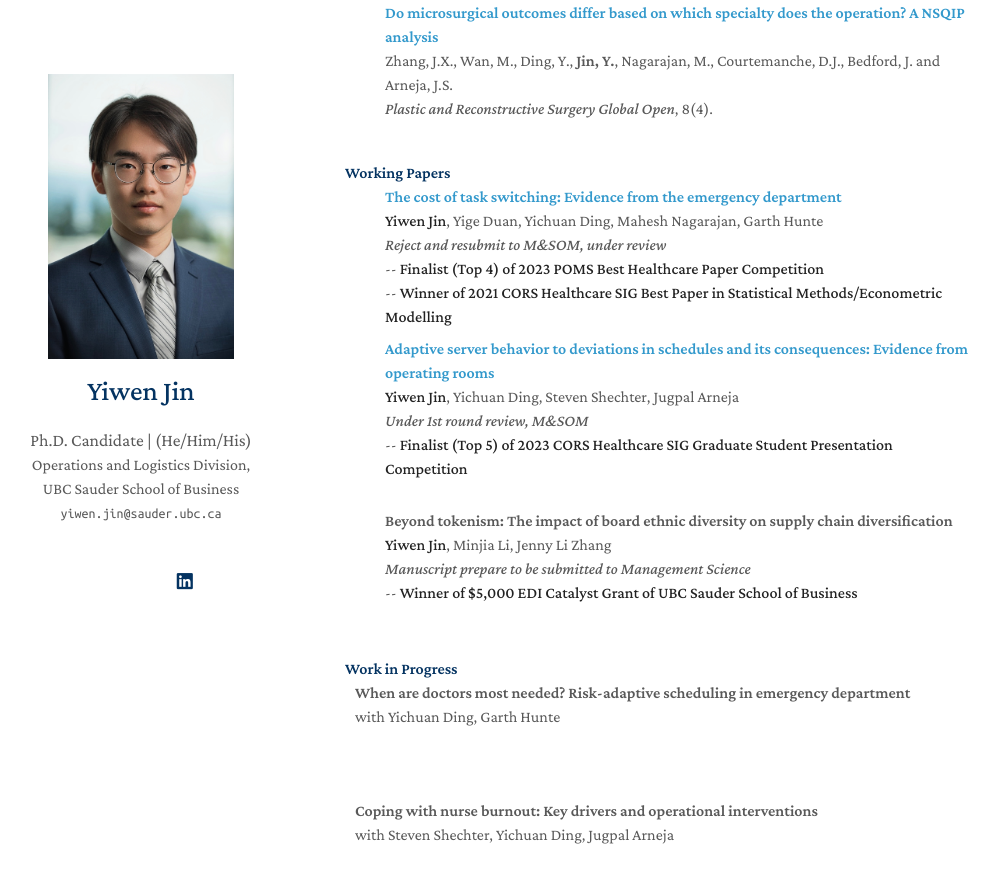
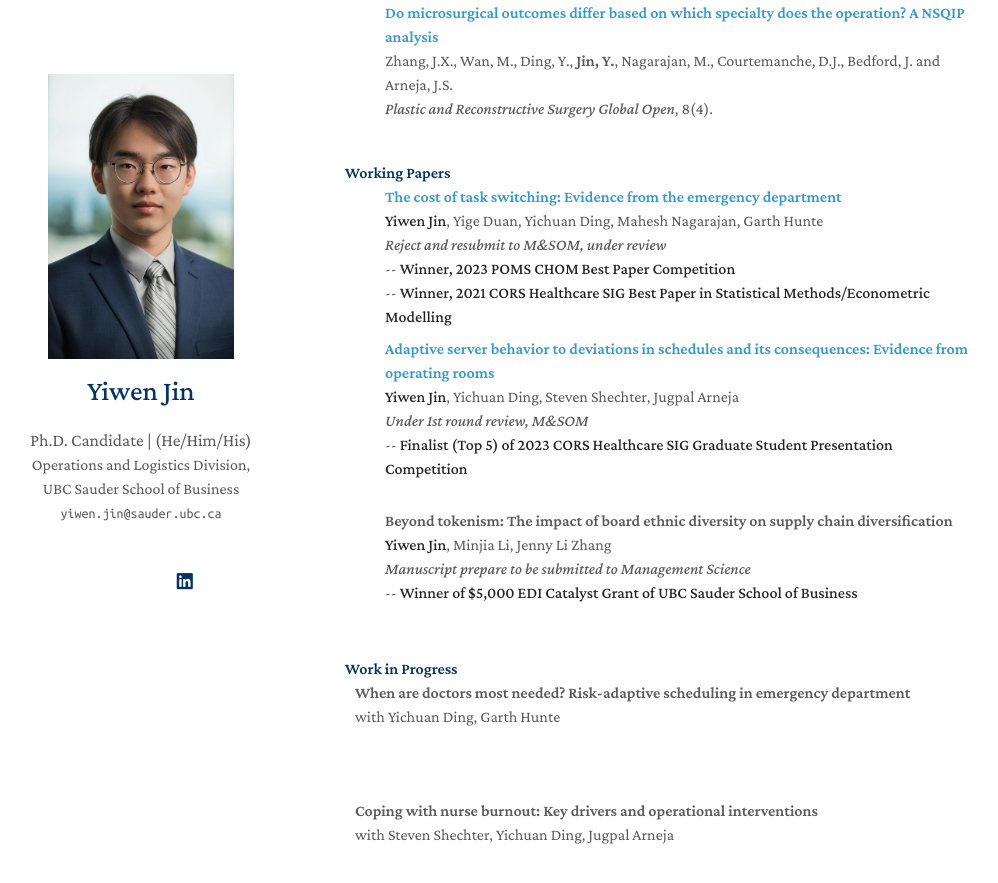
Before and after one commit to zeyang1225/zeyang1225.github.io, a Jekyll site: the page built from index.md, in a window 1280 px wide and 900 px high, scrolled down 612 px. Shown: the top 883 px of the window, without its empty margins (135-1133 px from the left). Built offline with Jekyll 4.4.1, drawn with Linux system fonts in a browser that asks for light colours; nearby versions of some CDN libraries; a style sheet for code colours, icons or effects is not loaded; our own code applies the rules of GitHub Pages for plain Markdown files.

Commit message:
Update papers.md

```diff
--- a/_includes/papers.md
+++ b/_includes/papers.md
@@ -41,8 +41,8 @@
     <div class="title"><a href="https://papers.ssrn.com/sol3/papers.cfm?abstract_id=3756677">The cost of task switching: Evidence from the emergency department</a></div>
     <div class="author"><strong>Yiwen Jin</strong>, Yige Duan, Yichuan Ding, Mahesh Nagarajan, Garth Hunte</div>
     <div class="periodical"><em>Reject and resubmit to M&SOM, under review</em></div>
-      -- <strong>Finalist (Top 4) of 2023 POMS Best Healthcare Paper Competition</strong><br>
-      -- <strong>Winner of 2021 CORS Healthcare SIG Best Paper in Statistical Methods/Econometric Modelling</strong>
+      -- <strong>Winner, 2023 POMS CHOM Best Paper Competition</strong><br>
+      -- <strong>Winner, 2021 CORS Healthcare SIG Best Paper in Statistical Methods/Econometric Modelling</strong>
   </div>
 </div>
 </li>
```
